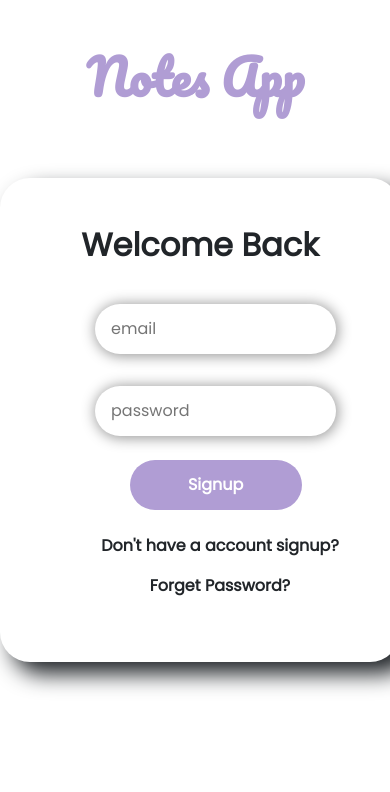
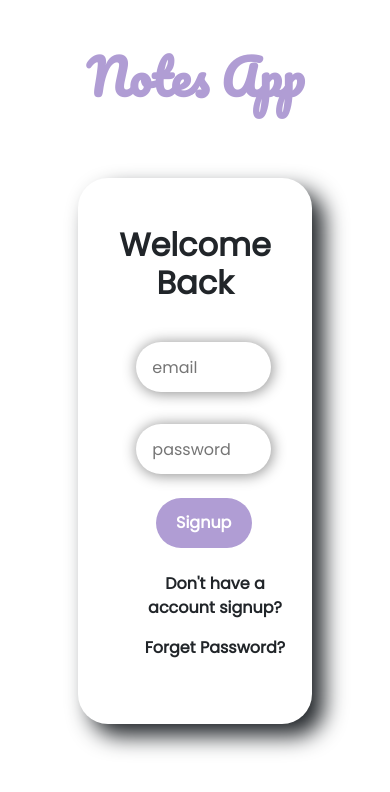
Before and after one commit to Mugesh2297/Notes-App-Front-End, a React (Create React App) app: page / in a window 390 px wide. Shown: the top 792 px of the page. Built offline with nearby package versions, Linux system fonts and the light colour scheme.

Commit message:
login changes

```diff
--- a/src/Components/LoginComponent/Login.jsx
+++ b/src/Components/LoginComponent/Login.jsx
@@ -12,9 +12,9 @@ function Login() {
         <div className='col-lg-12 col-md-12 col-sm-12 col-12 text-center'>
           <h1 className='animate__animated animate__heartBeat title'>Notes App</h1>
         </div>
-        <div className='container col-lg-12 col-md-12 col-sm-12 col-12 py-5 mx-auto mt-4 loginElement '>
+        <div className='container  py-5 mx-auto mt-4  '>
           <div className='row '>
-            <div className=' text-center py-5 '>
+            <div className=' col-lg-12 col-md-12 col-sm-12 col-12 text-center py-5 '>
               <h1 className='animate__animated animate__heartBeat loginTitle'>Welcome Back</h1>
               <form>
                 <div className='form-row  pt-3'>
--- a/src/Components/LoginComponent/login.css
+++ b/src/Components/LoginComponent/login.css
@@ -80,8 +80,8 @@ p:hover{
     color: rgb(176, 157, 212);
 }
 
-.loginElement{
-    width: 500px;
+.container{
+    width: 35%;
 }
 
 
@@ -97,7 +97,9 @@ p:hover{
         text-align: center;
         padding-left: 40px;
     }
-
+    .container{
+        width: 50%;
+    }
      }
 
      @media screen and (max-width: 768px){
@@ -108,7 +110,10 @@ p:hover{
             height:100%;
             width: 100%;
         }
-
+        .container{
+            width: 60%;
+            text-align: center;
+        }
 .login img{
     border-radius: 30px;
 
@@ -119,9 +124,7 @@ p:hover{
        .container{
         height: auto;
        }
-       .loginElement{
-        width: 400px;
-    }
+
     .loginTitle{
         font-size: 2rem;
         font-weight: 700;
```
